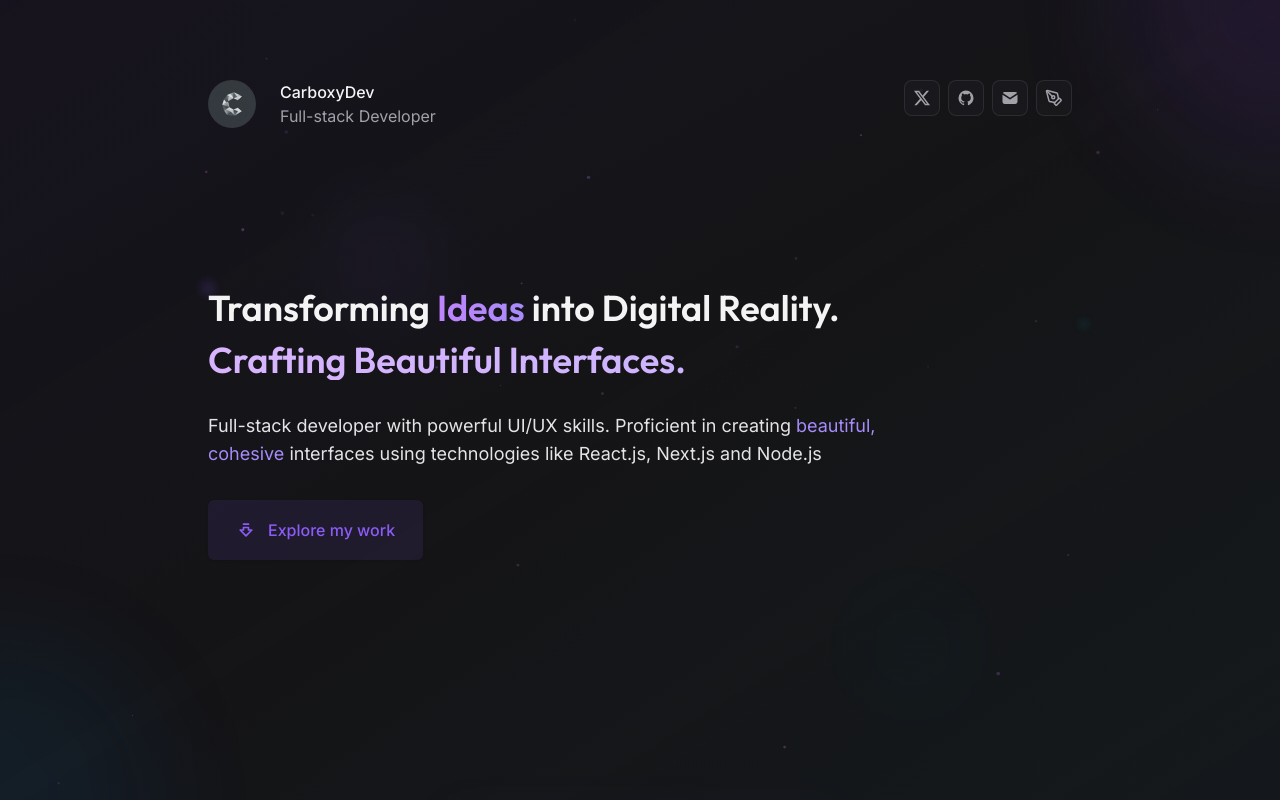
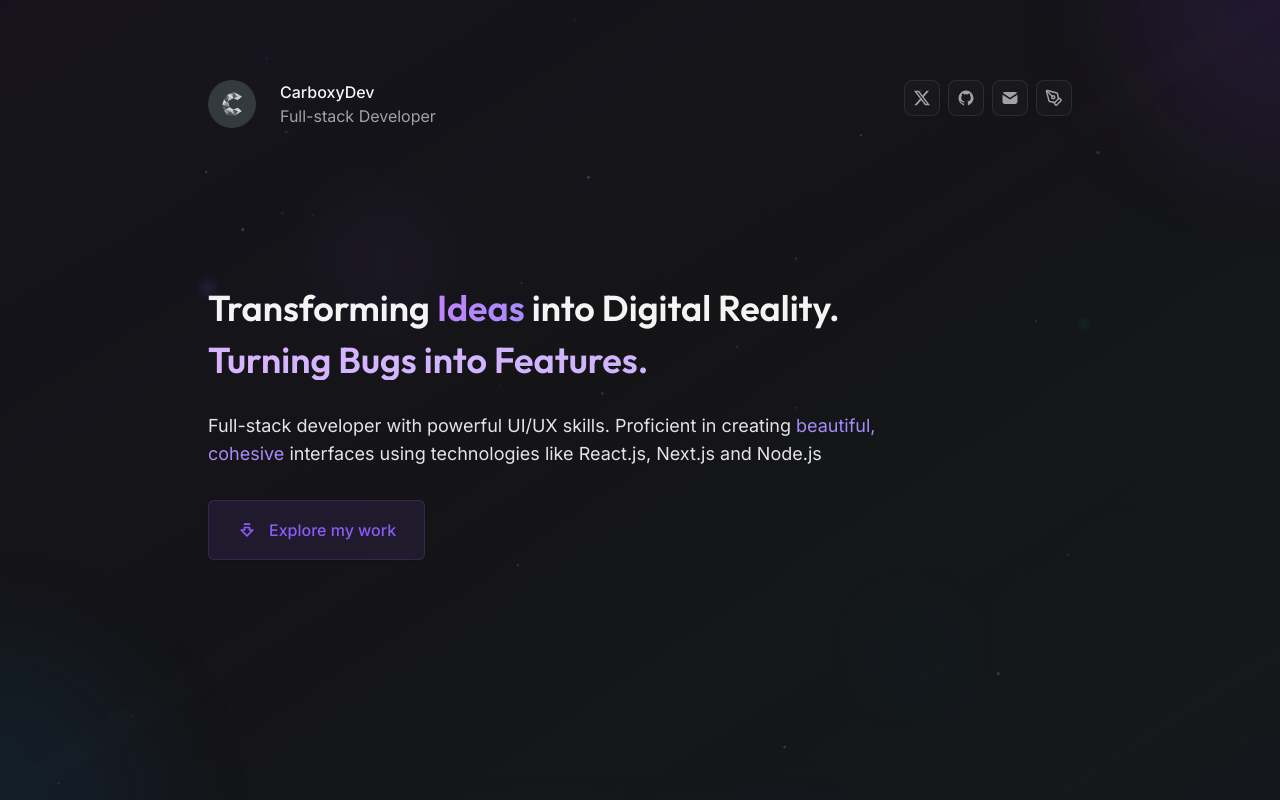
Before and after one commit to CarboxyDev/carboxy.tech, a Next.js app: page / in a window 1280 px wide. Shown: the top 800 px of the page. Built offline with nearby package versions, Linux system fonts and the light colour scheme; what tailwindcss-debug-screens would draw is missing.

Commit message:
Update hero section UI + content

```diff
--- a/src/app/(home)/hero.tsx
+++ b/src/app/(home)/hero.tsx
@@ -13,13 +13,9 @@ const headingFont = Outfit({
 });
 
 const dynamicHeadings = [
-  'Building Extraordinary Webapps.',
-  'Crafting Digital Experiences.',
-  'Creating Stunning Web Solutions.',
-  'Crafting Beautiful Interfaces.',
-  'Engineering Modern Applications.',
-  'Developing Cutting-Edge Products.',
-  'Creating Seamless Products.',
+  'Converting Coffee into Code.',
+  'Turning Bugs into Features.',
+  'Making Pixels Look Cool on Screens.',
 ];
 
 export const HeroSection = () => {
@@ -87,10 +83,18 @@ const LearnMoreButton = () => {
         const elem = document.getElementById('projects');
         if (elem) elem.scrollIntoView({ behavior: 'smooth' });
       }}
-      className="group h-15 select-none gap-x-3 overflow-hidden bg-primary-500/10 px-7 py-4 text-primary-500 hover:bg-primary-500/15"
+      className="group relative h-15 select-none gap-x-3 overflow-hidden border border-primary-500/20 bg-primary-500/10 px-7 py-4 text-primary-500 backdrop-blur-sm transition-all duration-300 ease-out hover:border-primary-400/30 hover:bg-primary-500/20 hover:shadow-lg hover:shadow-primary-500/25"
     >
-      <ArrowBigDownDash className="h-5 w-5 transition-all duration-300 ease-in-out group-hover:-rotate-45" />
-      <span className="text-[16px] font-medium">Explore my work</span>
+      {/* Subtle gradient overlay for extra depth */}
+      <div className="absolute inset-0 bg-gradient-to-r from-transparent via-primary-500/5 to-transparent opacity-0 transition-opacity duration-300 group-hover:opacity-100" />
+
+      <ArrowBigDownDash className="relative z-10 h-5 w-5 transition-all duration-300 ease-in-out group-hover:-rotate-45 group-hover:scale-110" />
+      <span className="relative z-10 text-[16px] font-medium transition-all duration-300 group-hover:text-primary-400">
+        Explore my work
+      </span>
+
+      {/* Subtle shine effect */}
+      <div className="absolute -inset-px rounded-lg bg-gradient-to-r from-transparent via-primary-400/20 to-transparent opacity-0 transition-opacity duration-500 group-hover:opacity-100" />
     </Button>
   );
 };
```
